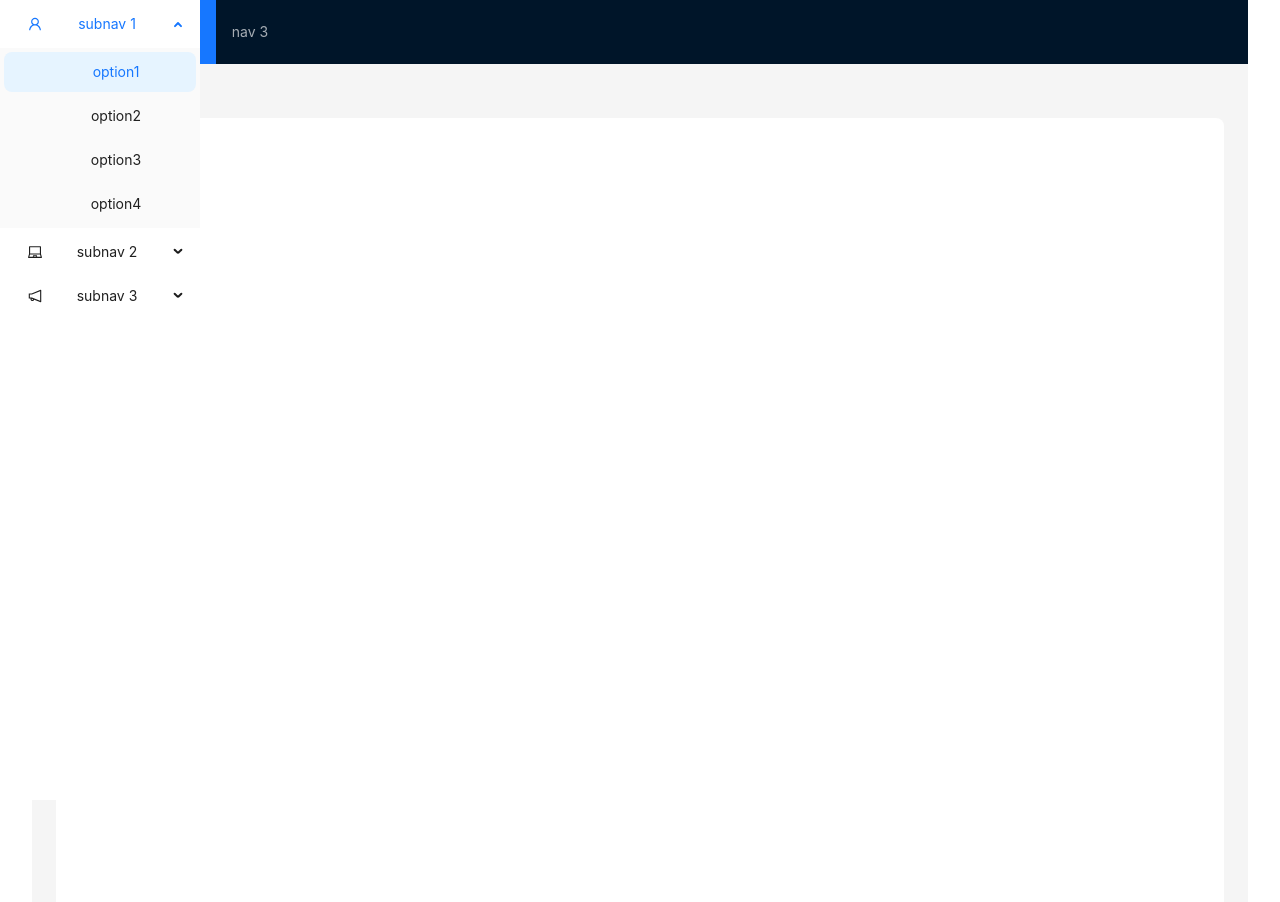
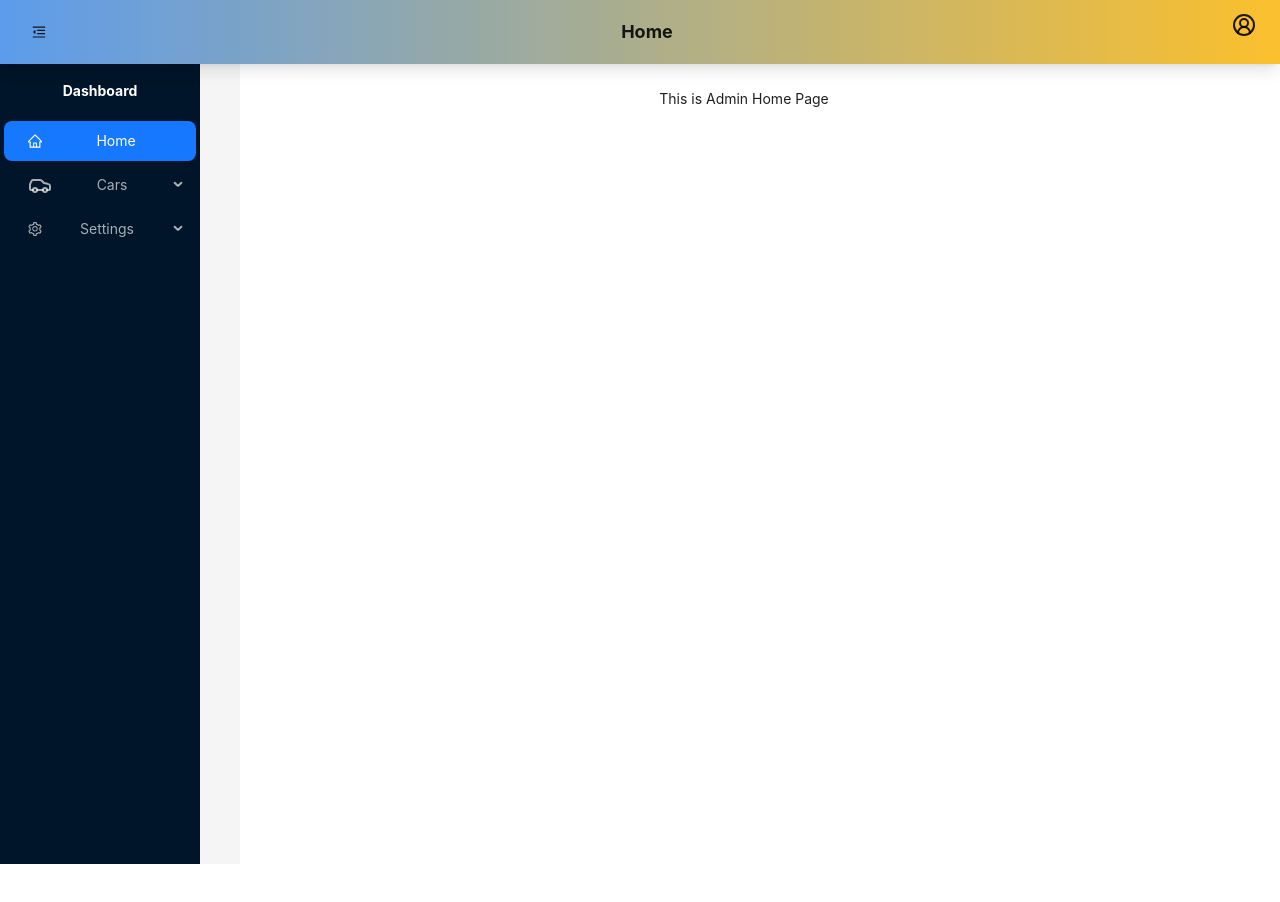
Before and after one commit to alimransahin/SwiftCar-frontend, a React (Vite) app: page /admin in a window 1280 px wide. Shown: the top 902 px of the page. After the commit the page ends 864 px from the top, so only its background shows below. Built offline with nearby package versions, Linux system fonts and the light colour scheme.

Commit message:
dashboard setup done

```diff
--- a/src/components/SignOut.tsx
+++ b/src/components/SignOut.tsx
@@ -23,7 +23,7 @@ const SignOut: React.FC = () => {
       <a onClick={(e) => e.preventDefault()}>
         <Space>
           <CircleUserRound />
-          <b>{user.name}</b>
+          <b>{user?.name}</b>
         </Space>
       </a>
     </Dropdown>
--- a/src/components/layouts/DashboardLayout.tsx
+++ b/src/components/layouts/DashboardLayout.tsx
@@ -1,99 +1,109 @@
-import React from "react";
+import React, { useState } from "react";
+import { Layout, Menu, Button } from "antd";
 import {
-  LaptopOutlined,
-  NotificationOutlined,
+  MenuFoldOutlined,
+  MenuUnfoldOutlined,
+  HomeOutlined,
   UserOutlined,
+  SettingOutlined,
 } from "@ant-design/icons";
-import type { MenuProps } from "antd";
-import { Breadcrumb, Layout, Menu, theme } from "antd";
-import { Outlet } from "react-router-dom";
+import SignOut from "../SignOut";
+import { Link, Outlet } from "react-router-dom";
+import SubMenu from "antd/es/menu/SubMenu";
+import { Car } from "lucide-react";
+const menuItems = [
+  {
+    key: "1",
+    icon: <HomeOutlined />,
+    label: <Link to="/">Home</Link>,
+  },
+  {
+    key: "2",
+    icon: <Car />,
+    label: "Cars",
+    children: [
+      { key: "2-1", label: <Link to="/admin/cars/add">Add Car</Link> },
+      { key: "2-2", label: <Link to="/cars/manage">Manage Cars</Link> },
+    ],
+  },
+  {
+    key: "3",
+    icon: <SettingOutlined />,
+    label: "Settings",
+    children: [
+      { key: "3-1", label: "Profile Settings" },
+      { key: "3-2", label: "Account Settings" },
+    ],
+  },
+];
+const { Header, Sider, Content } = Layout;
 
-const { Header, Content, Sider } = Layout;
-const siderStyle: React.CSSProperties = {
-  overflow: "auto",
-  height: "100vh",
-  position: "fixed",
-  insetInlineStart: 0,
-  top: 0,
-  bottom: 0,
-  scrollbarWidth: "thin",
-  scrollbarColor: "unset",
-};
-const items1: MenuProps["items"] = ["1", "2", "3"].map((key) => ({
-  key,
-  label: `nav ${key}`,
-}));
+const Dashboard: React.FC = () => {
+  const [collapsed, setCollapsed] = useState(false);
 
-const items2: MenuProps["items"] = [
-  UserOutlined,
-  LaptopOutlined,
-  NotificationOutlined,
-].map((icon, index) => {
-  const key = String(index + 1);
-
-  return {
-    key: `sub${key}`,
-    icon: React.createElement(icon),
-    label: `subnav ${key}`,
-
-    children: new Array(4).fill(null).map((_, j) => {
-      const subKey = index * 4 + j + 1;
-      return {
-        key: subKey,
-        label: `option${subKey}`,
-      };
-    }),
+  const toggleSidebar = () => {
+    setCollapsed(!collapsed);
   };
-});
-
-const DashboardLayout: React.FC = () => {
-  const {
-    token: { colorBgContainer, borderRadiusLG },
-  } = theme.useToken();
 
   return (
-    <Layout>
-      <Header style={{ display: "flex", alignItems: "center" }}>
-        <div className="demo-logo" />
-        <Menu
-          theme="dark"
-          mode="horizontal"
-          defaultSelectedKeys={["2"]}
-          items={items1}
-          style={{ flex: 1, minWidth: 0 }}
-        />
-      </Header>
-      <Layout>
-        <Sider width={200} style={siderStyle}>
-          <Menu
-            mode="inline"
-            defaultSelectedKeys={["1"]}
-            defaultOpenKeys={["sub1"]}
-            style={{ height: "100%", borderRight: 0 }}
-            items={items2}
-          />
-        </Sider>
-        <Layout style={{ padding: "0 24px 24px" }}>
-          <Breadcrumb
-            items={[{ title: "Home" }, { title: "List" }, { title: "App" }]}
-            style={{ margin: "16px 0" }}
-          />
-          <Content
-            className="min-h-screen"
-            style={{
-              overflow: "initial",
-              padding: 24,
-              margin: 0,
-              background: colorBgContainer,
-              borderRadius: borderRadiusLG,
-            }}
+    <Layout className="min-h-screen">
+      {/* Sidebar */}
+      <Sider
+        trigger={null}
+        collapsible
+        collapsed={collapsed}
+        className="fixed top-16 left-0 h-screen"
+      >
+        <div className="text-white text-center p-4 font-bold">
+          {collapsed ? "DM" : "Dashboard"}
+        </div>
+        <Menu theme="dark" mode="inline" defaultSelectedKeys={["1"]}>
+          {menuItems.map((item) =>
+            item.children ? (
+              <SubMenu key={item.key} icon={item.icon} title={item.label}>
+                {item.children.map((subItem) => (
+                  <Menu.Item key={subItem.key}>{subItem.label}</Menu.Item>
+                ))}
+              </SubMenu>
+            ) : (
+              <Menu.Item key={item.key} icon={item.icon}>
+                {item.label}
+              </Menu.Item>
+            )
+          )}
+        </Menu>
+      </Sider>
+
+      {/* Layout with Navbar and Content */}
+      <Layout
+        className={`transition-all duration-200 ${
+          collapsed ? "ml-20" : "ml-52"
+        }`}
+      >
+        <Header className="fixed top-0 left-0 w-full bg-gradient-to-r from-primary to-accent shadow-lg flex justify-between items-center px-4 z-10">
+          <Button type="text" onClick={toggleSidebar}>
+            {collapsed ? <MenuUnfoldOutlined /> : <MenuFoldOutlined />}
+          </Button>
+          <Link
+            className="font-bold text-lg hover:bg-accent p-3 rounded-lg"
+            to="/"
           >
-            <Outlet />
-          </Content>
-        </Layout>
+            Home
+          </Link>
+          <div className="text-right">
+            <SignOut />
+          </div>
+        </Header>
+
+        {/* Main Content Area */}
+        <Content className="mt-16 p-6 bg-white min-h-screen">
+          <Outlet />
+          {/* <h1 className="text-2xl font-bold">Dashboard Content</h1> */}
+          {/* <p>This is the content area for your dashboard.</p> */}
+        </Content>
       </Layout>
     </Layout>
   );
 };
 
-export default DashboardLayout;
+export default Dashboard;
--- a/src/pages/SignIn.tsx
+++ b/src/pages/SignIn.tsx
@@ -30,8 +30,8 @@ const SignIn = () => {
       };
       login(userInfo);
       // dispatch(setUser({ user: decodedToken, token: accessToken }));
-      // navigate(`/${decodedToken.role}`);
-      navigate(`/`);
+      navigate(`/${decodedToken.role}`);
+      // navigate(`/`);
       toast.success("Sign In successful!");
     } catch (err: any) {
       if (err.status === "FETCH_ERROR") {
--- /dev/null
+++ b/src/pages/admin/AddCar.tsx
@@ -0,0 +1,5 @@
+const AddCar = () => {
+  return <div>This Is Add CAr Page</div>;
+};
+
+export default AddCar;
--- /dev/null
+++ b/src/pages/admin/Home.tsx
@@ -0,0 +1,5 @@
+const Home = () => {
+  return <div>This is Admin Home Page</div>;
+};
+
+export default Home;
--- /dev/null
+++ b/src/pages/user/Home.tsx
@@ -0,0 +1,5 @@
+const Home = () => {
+  return <div>This Is user Home page</div>;
+};
+
+export default Home;
--- /dev/null
+++ b/src/pages/user/MyBookings.tsx
@@ -0,0 +1,5 @@
+const MyBookings = () => {
+  return <div>THIs is my booking page</div>;
+};
+
+export default MyBookings;
--- /dev/null
+++ b/src/routes/admin.routes.tsx
@@ -0,0 +1,13 @@
+import AddCar from "../pages/admin/AddCar";
+import Home from "../pages/admin/Home";
+
+export const adminRoutes = [
+  {
+    index: true,
+    element: <Home />,
+  },
+  {
+    path: "cars/add",
+    element: <AddCar />,
+  },
+];
--- a/src/routes/frontend.routes.tsx
+++ b/src/routes/frontend.routes.tsx
@@ -31,7 +31,7 @@ export const frontendRoutes = [
     element: <ContactUs />,
   },
   {
-    path: "/cars/:id",
+    path: "cars/:id",
     element: <CarDetail />,
   },
   {
--- /dev/null
+++ b/src/routes/user.routes.tsx
@@ -0,0 +1,13 @@
+import Home from "../pages/user/Home";
+import MyBookings from "../pages/user/MyBookings";
+
+export const userRoutes = [
+  {
+    index: true,
+    element: <Home />,
+  },
+  {
+    path: "my-bookings",
+    element: <MyBookings />,
+  },
+];
```
Also changed, not shown: src/routes/index.tsx (+4 -13 lines).
